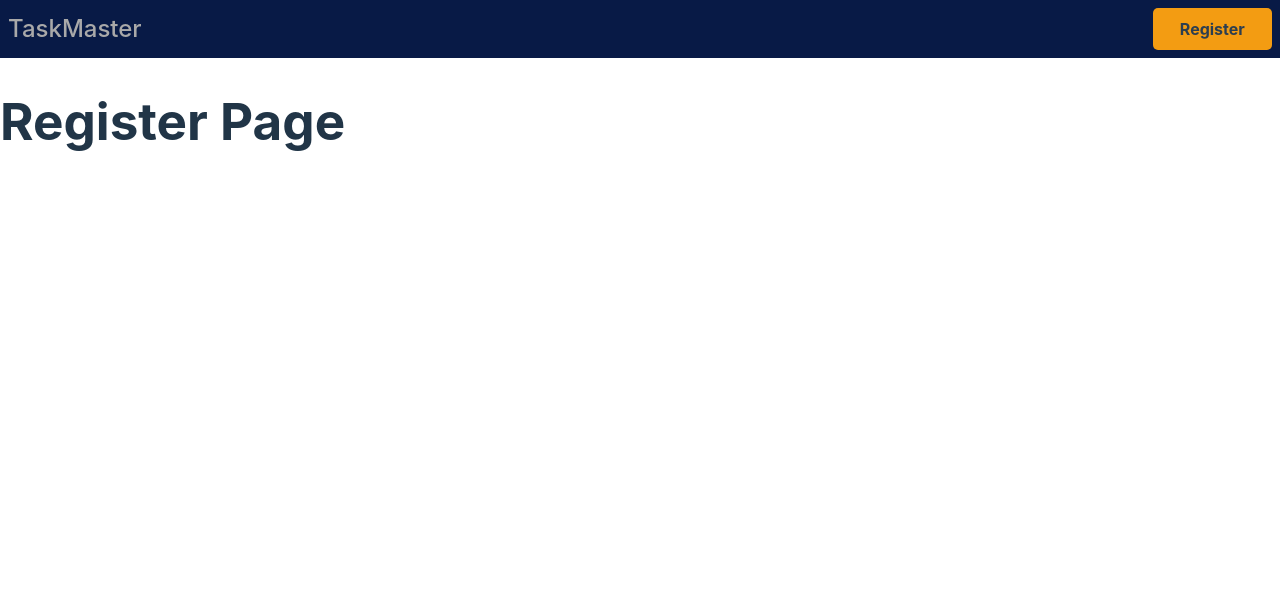
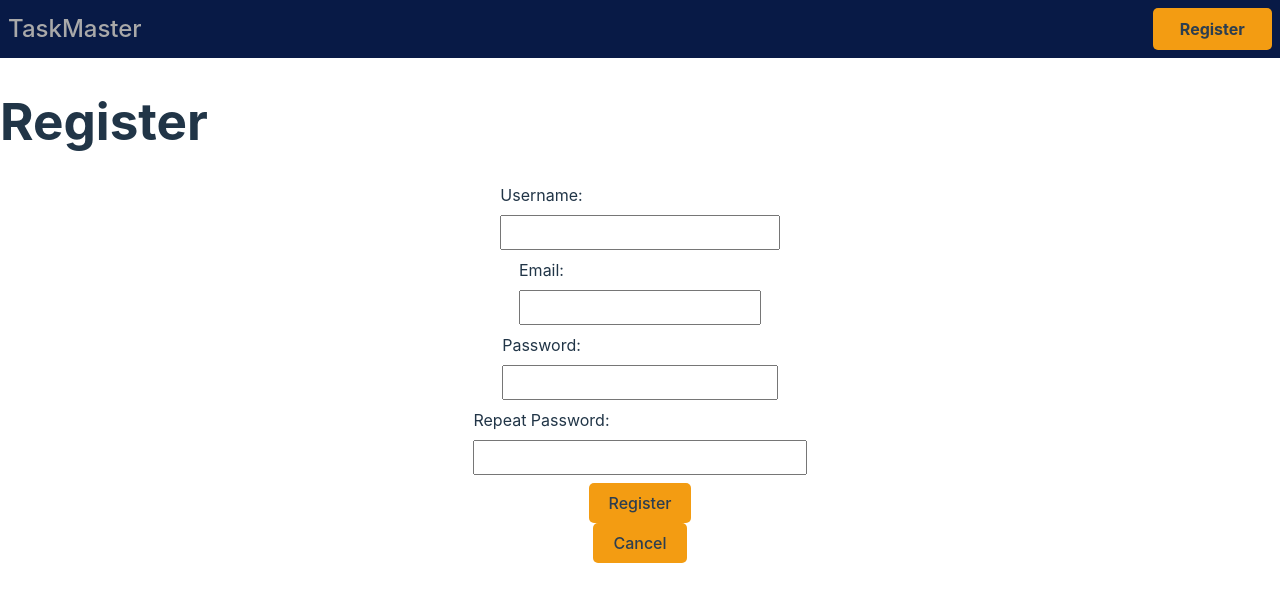
Before and after one commit to buchristo/Taskmaster, a React (Vite) app in the folder Frontend/taskmasterfront/: page /register in a window 1280 px wide. Shown: the top 602 px of the page. Built offline with nearby package versions, Linux system fonts and the light colour scheme.

Commit message:
add register.js with post request for user registration, finish user registration page without styling

```diff
--- /dev/null
+++ b/Frontend/taskmasterfront/src/api/register.js
@@ -0,0 +1,16 @@
+const SERVER = "http://localhost:8080/register"
+
+export function newUser(username, email, password){
+    return fetch(SERVER, {
+      method: "POST",
+      headers: {
+        "Content-Type": "application/json",
+      },
+      body: JSON.stringify({
+        username: username,
+        email: email,
+        password: password,
+        projects: [],
+      })
+    })
+}
--- a/Frontend/taskmasterfront/src/pages/Register.jsx
+++ b/Frontend/taskmasterfront/src/pages/Register.jsx
@@ -1,8 +1,56 @@
-
+import { useState } from "react";
+import { useNavigate } from "react-router-dom"
+import { newUser } from "../api/register";
 
 export default function Register(){
+    const navigate = useNavigate();
+    const [name, setName] = useState("");
+    const [email, setEmail] = useState("");
+    const [password, setPassword] = useState("");
+    const [repeatPass, setRepeatPass] = useState("");
+
+    function cancelRegistration(e){
+        navigate("/");
+    }
+
+    function handleRegistration(e){
+        e.preventDefault();
+
+        if(!name && !email && !password){
+            return console.log("Missing inputs!")
+        } else {
+            if(password.length >= 4 && password === repeatPass){
+                newUser(name, email, password);
+                navigate("/");
+            } else {
+                return console.log("password not matching!")
+            }
+        }
+    }
 
     return <>
-        <h1>Register Page</h1>
+    <div className="registration">
+        <h1>Register</h1>
+        <form onSubmit={handleRegistration}>
+            <label>
+                Username:
+                <input type="text" onChange={(e) => setName(e.target.value)}/>
+            </label>
+            <label>
+                Email:
+                <input type="email" onChange={(e) => setEmail(e.target.value)}/>
+            </label>
+            <label>
+                Password:
+                <input type="password" onChange={(e) => setPassword(e.target.value)}/>
+            </label>
+            <label>
+                Repeat Password:
+                <input type="password" onChange={(e) => setRepeatPass(e.target.value)}/>
+            </label>
+            <button>Register</button>
+            <button onClick={cancelRegistration}>Cancel</button>
+        </form>
+    </div>
     </>
 }
--- a/Frontend/taskmasterfront/src/pages/WelcomePage.jsx
+++ b/Frontend/taskmasterfront/src/pages/WelcomePage.jsx
@@ -13,8 +13,10 @@ export default function WelcomePage(){
     const navigate = useNavigate();
 
     useEffect(() => {
-        if (isAuthenticated()){
+        if (isAuthenticated() && user){
             navigate(`/dashboard/${user.username}`);
+        } else {
+            return;
         }
     },[navigate]);
 
```
